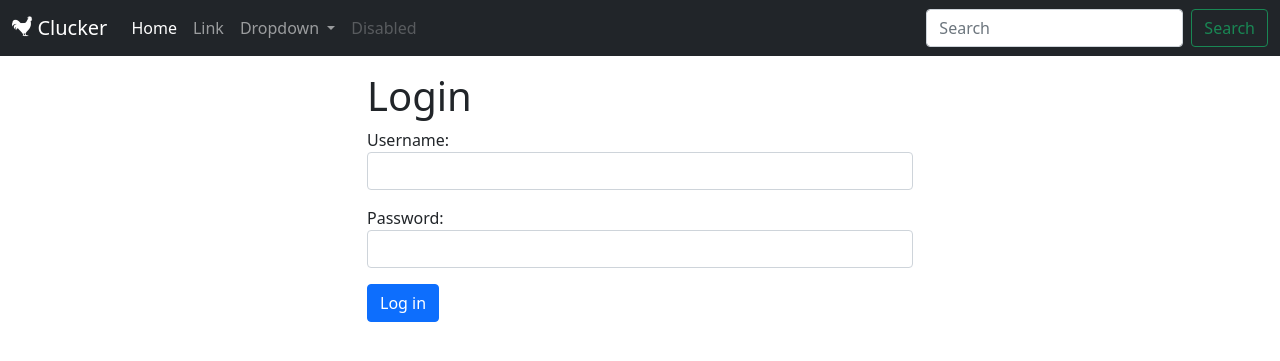
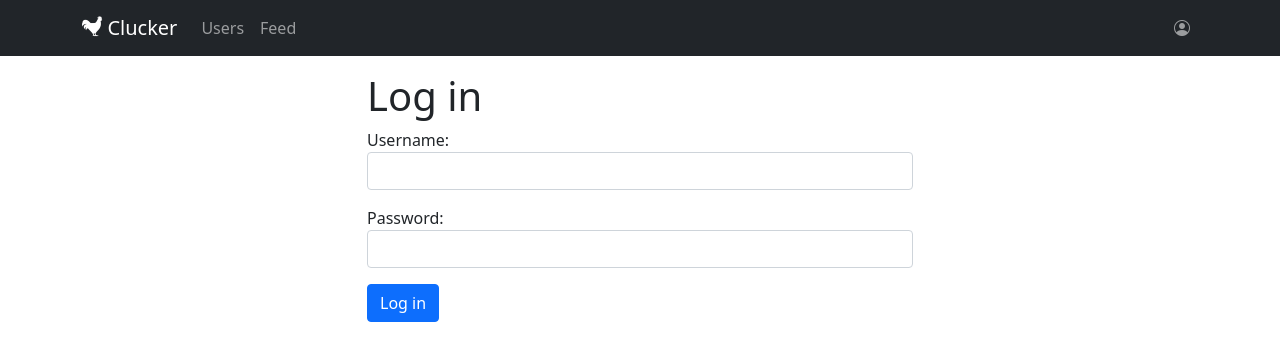
Before and after one commit to JohanLi233/clucker, a Django app: page /log_in/ in a window 1280 px wide. Shown: the top 361 px of the page. Run offline with Django 3.2, Linux system fonts and the light colour scheme; some libraries are stand-ins or nearby versions; some web fonts are replaced.

Commit message:
refined navbar

```diff
--- a/microblogs/templates/base.html
+++ b/microblogs/templates/base.html
@@ -7,6 +7,7 @@
   <link href="https://cdn.jsdelivr.net/npm/bootstrap@5.1.3/dist/css/bootstrap.min.css" rel="stylesheet" integrity="sha384-1BmE4kWBq78iYhFldvKuhfTAU6auU8tT94WrHftjDbrCEXSU1oBoqyl2QvZ6jIW3" crossorigin="anonymous">
   <link href="{% static 'custom.css' %}" rel="stylesheet">
   <link href="{% static 'chicken_font.css' %}" rel="stylesheet">
+  <link rel="stylesheet" href="https://cdn.jsdelivr.net/npm/bootstrap-icons@1.6.1/font/bootstrap-icons.css">
   <title>Clucker</title>
 </head>
 <body>
--- a/microblogs/templates/log_in.html
+++ b/microblogs/templates/log_in.html
@@ -3,7 +3,7 @@
 <div class="container">
   <div class="row">
     <div class="col-sm-12 col-md-6 offset-md-3">
-      <h1>Login</h1>
+      <h1>Log in</h1>
       {% for message in messages %}
       <p><b>{{ message }}</b></p>
       {% endfor %}
--- a/microblogs/templates/partials/navbar.html
+++ b/microblogs/templates/partials/navbar.html
@@ -1,5 +1,6 @@
 <nav class="navbar navbar-expand-lg navbar-dark bg-dark mb-3">
-  <div class="container-fluid">
+  {# <div class="container-fluid"> #}
+  <div class="container">
     <a class="navbar-brand" href="{% url 'home' %}">
       <span class="icon-chicken3"></span>&nbsp;Clucker
     </a>
@@ -9,30 +10,25 @@
     <div class="collapse navbar-collapse" id="navbarSupportedContent">
       <ul class="navbar-nav me-auto mb-2 mb-lg-0">
         <li class="nav-item">
-          <a class="nav-link active" aria-current="page" href="#">Home</a>
+          <a class="nav-link" href="#">Users</a>
         </li>
         <li class="nav-item">
-          <a class="nav-link" href="#">Link</a>
+          <a class="nav-link" href="{% url 'feed' %}">Feed</a>
         </li>
+      </ul>
+      <ul class="navbar-nav ms-auto mb-2 mb-lg-0">
         <li class="nav-item dropdown">
-          <a class="nav-link dropdown-toggle" href="#" id="navbarDropdown" role="button" data-bs-toggle="dropdown" aria-expanded="false">
-            Dropdown
+          <a class="nav-link" href="#" id="user-account-dropdown" role="button" data-bs-toggle="dropdown" aria-expanded="false">
+            <span class="bi-person-circle"></span>
           </a>
-          <ul class="dropdown-menu" aria-labelledby="navbarDropdown">
-            <li><a class="dropdown-item" href="#">Action</a></li>
-            <li><a class="dropdown-item" href="#">Another action</a></li>
+          <ul class="dropdown-menu dropdown-menu-end" aria-labelledby="user-account-dropdown">
+            <li><a class="dropdown-item" href="#">Change profile</a></li>
+            <li><a class="dropdown-item" href="#">Change password</a></li>
             <li><hr class="dropdown-divider"></li>
-            <li><a class="dropdown-item" href="#">Something else here</a></li>
+            <li><a class="dropdown-item" href="{% url 'log_out' %}">Log out</a></li>
           </ul>
         </li>
-        <li class="nav-item">
-          <a class="nav-link disabled">Disabled</a>
-        </li>
       </ul>
-      <form class="d-flex">
-        <input class="form-control me-2" type="search" placeholder="Search" aria-label="Search">
-        <button class="btn btn-outline-success" type="submit">Search</button>
-      </form>
     </div>
   </div>
 </nav>
```
